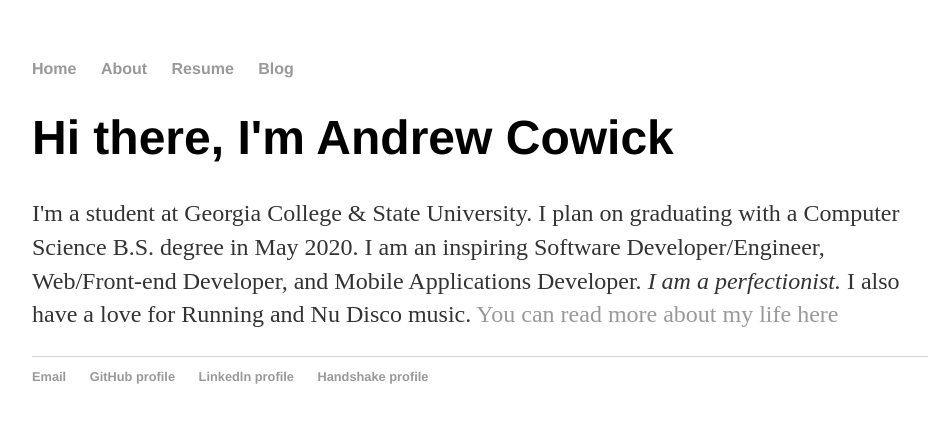
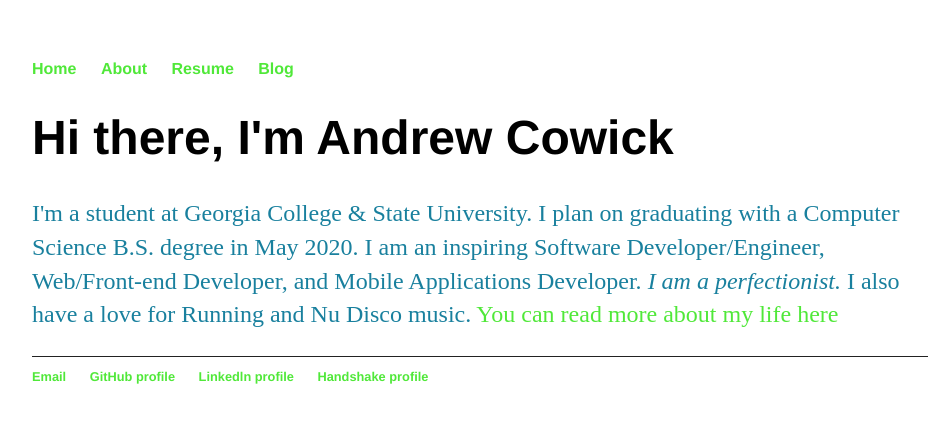
Before and after one commit to acow19/acow19.github.io, a Jekyll site: the page built from index.html, in a window 1280 px wide. Shown: the top 423 px of the page, without its empty margins (160-1091 px from the left). Built offline with Jekyll 4.4.1, drawn with Linux system fonts in a browser that asks for light colours.

Commit message:
Color Design Changes
Changed colors in the main CSS file to personalize the website and make it look more like the way I want it to look

```diff
--- a/css/main.css
+++ b/css/main.css
@@ -14,7 +14,7 @@ nav ul li, footer ul li {
 }
 a {
     text-decoration: none;
-    color: #999;
+    color: #50E839;
 }
 a:hover {
     text-decoration: underline;
@@ -26,10 +26,10 @@ h1 {
 p {
     font-size: 1.5em;
     line-height: 1.4em;
-    color: #333;
+    color: #19809E;
 }
 footer {
-    border-top: 1px solid #d5d5d5;
+    border-top: 1px solid #222222;
     font-size: .8em;
 }
 
```
